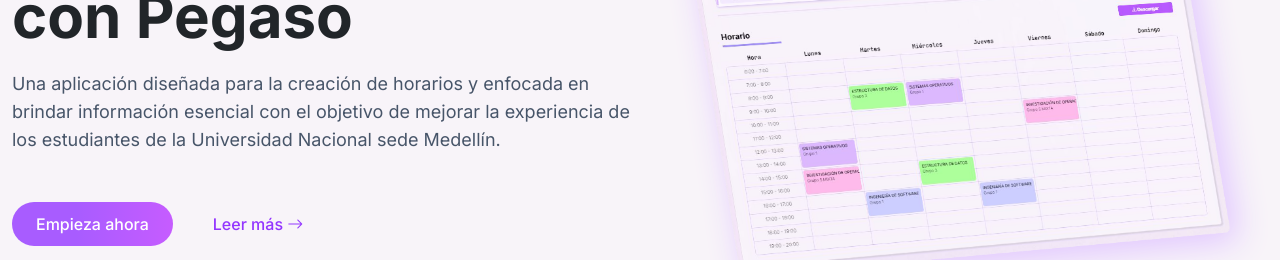
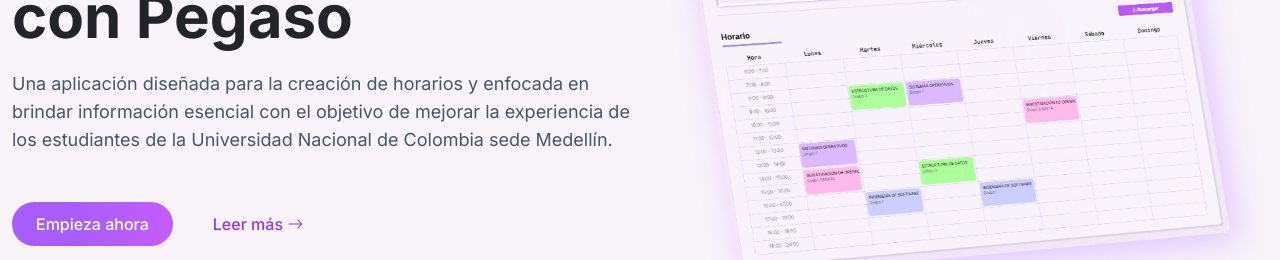
Before and after one commit to kblandonv/pegaso, a SvelteKit app: page / in a window 1280 px wide. Shown: the part 300-560 px from the top of the page. Built offline with nearby package versions, Linux system fonts and the light colour scheme.

Commit message:
add: aclarar la universidad en hero de landing page

```diff
--- a/src/components/Home/Hero.svelte
+++ b/src/components/Home/Hero.svelte
@@ -8,7 +8,7 @@
     <div class="col-span-2 w-100">
         <span class="created-by">By: @imlargo</span>
         <h1 class="text-3xl lg:text-4xl xl:text-6xl font-bold text-start mt-2">Crea tu horario<br>con Pegaso</h1>
-        <p class="text-lg mt-4 max-w-2xl text-slate-600 text-start">Una aplicación diseñada para la creación de horarios y enfocada en brindar información esencial con el objetivo de mejorar la experiencia de los estudiantes de la Universidad Nacional sede Medellín.</p>
+        <p class="text-lg mt-4 max-w-2xl text-slate-600 text-start">Una aplicación diseñada para la creación de horarios y enfocada en brindar información esencial con el objetivo de mejorar la experiencia de los estudiantes de la Universidad Nacional de Colombia sede Medellín.</p>
 
         <div class="d-flex gap-3 mt-5">
             <a data-sveltekit-reload href="/app" class="rounded-full px-6 py-2.5 font-medium text-center btn-primary">Empieza ahora</a>
```
